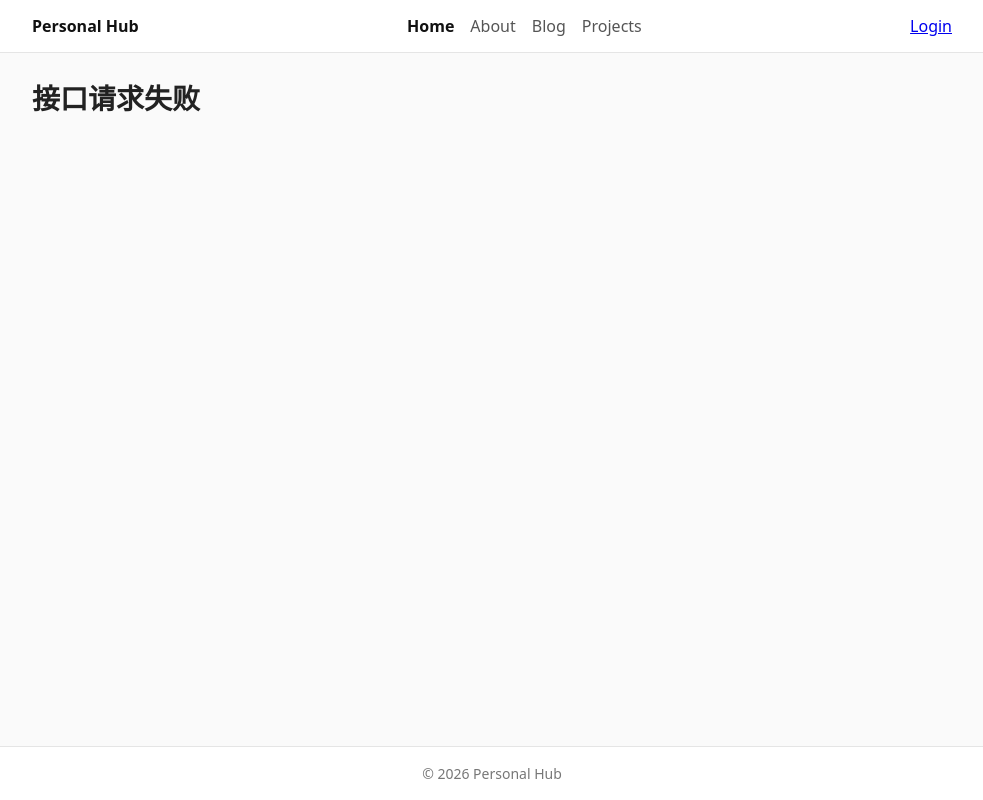
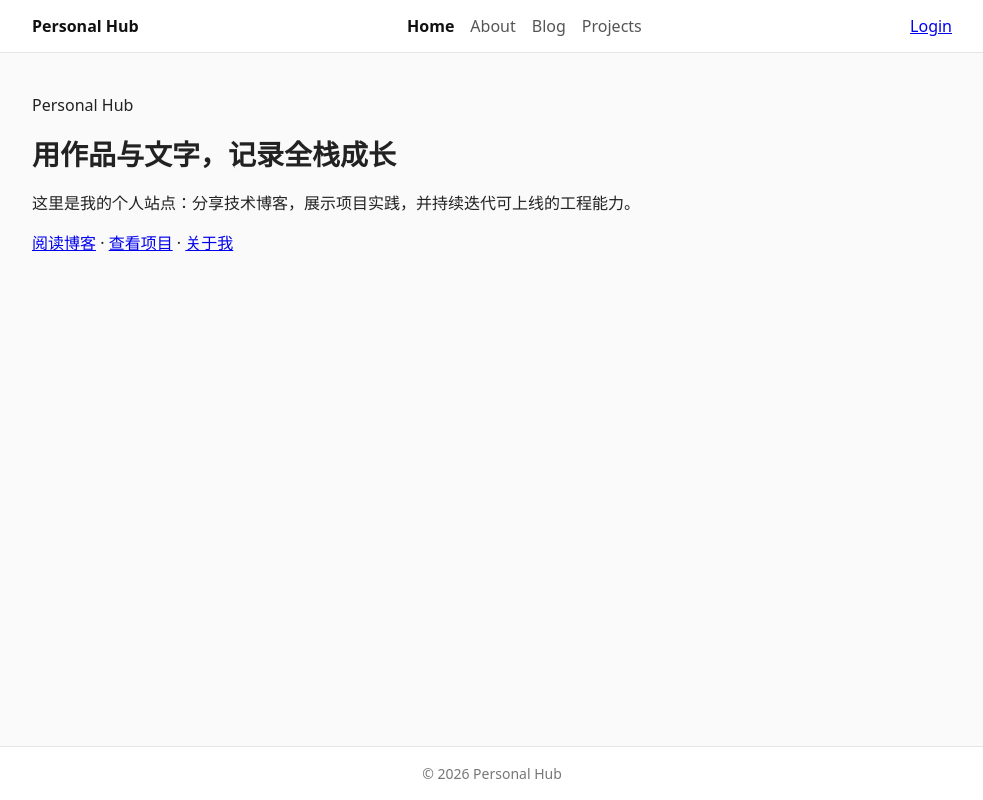
Before and after one commit to johnkennn/personal-hub, a React (Vite) app in the folder frontend/: page / in a window 1280 px wide. Shown: the whole page, without its empty margins (148-1131 px from the left). Built offline with nearby package versions, Linux system fonts and the light colour scheme; no server answers.

Commit message:
feat: Projects + About + Home

```diff
--- a/frontend/src/pages/About/index.tsx
+++ b/frontend/src/pages/About/index.tsx
@@ -1,3 +1,48 @@
 export function AboutPage() {
-  return <h1>About</h1>
+  return (
+    <div>
+      <h1>关于我</h1>
+
+      <section>
+        <h2>简介</h2>
+        <p>
+          我是一名前端工程师，正在通过 Personal Hub
+          系统学习全栈开发与工程化实践。
+        </p>
+      </section>
+
+      <section>
+        <h2>技术方向</h2>
+        <ul>
+          <li>前端：React、TypeScript、工程化</li>
+          <li>后端：Spring Boot、MySQL、JWT</li>
+          <li>工程：Git 工作流、部署与 CI/CD（进行中）</li>
+        </ul>
+      </section>
+
+      <section>
+        <h2>这个项目</h2>
+        <p>
+          Personal Hub 用于展示个人博客与项目作品，同时作为长期可上线的实践项目。
+        </p>
+      </section>
+
+      <section>
+        <h2>联系方式</h2>
+        <ul>
+          <li>
+            GitHub：{' '}
+            <a
+              href="https://github.com/johnkennn"
+              target="_blank"
+              rel="noreferrer"
+            >
+              johnkennn
+            </a>
+          </li>
+          {/* 可再加邮箱 / 博客等 */}
+        </ul>
+      </section>
+    </div>
+  )
 }
--- a/frontend/src/pages/Home/index.tsx
+++ b/frontend/src/pages/Home/index.tsx
@@ -1,18 +1,23 @@
-import { useEffect, useState } from 'react'
+import { Link } from 'react-router-dom'
 
-import { fetchHello } from '../../api/hello'
+import { ROUTES } from '../../router/paths'
 
 export function HomePage() {
-  const [text, setText] = useState('')
+  return (
+    <div>
+      <p>Personal Hub</p>
+      <h1>用作品与文字，记录全栈成长</h1>
+      <p>
+        这里是我的个人站点：分享技术博客，展示项目实践，并持续迭代可上线的工程能力。
+      </p>
 
-  useEffect(() => {
-    fetchHello().then((res) => {
-      // console.log(res)
-      setText(res.data.data)
-    }).catch(() => {
-      setText('接口请求失败')
-    })
-  }, [])
-
-  return <h1>{text}</h1>
+      <p>
+        <Link to={ROUTES.BLOG}>阅读博客</Link>
+        {' · '}
+        <Link to={ROUTES.PROJECTS}>查看项目</Link>
+        {' · '}
+        <Link to={ROUTES.ABOUT}>关于我</Link>
+      </p>
+    </div>
+  )
 }
```
